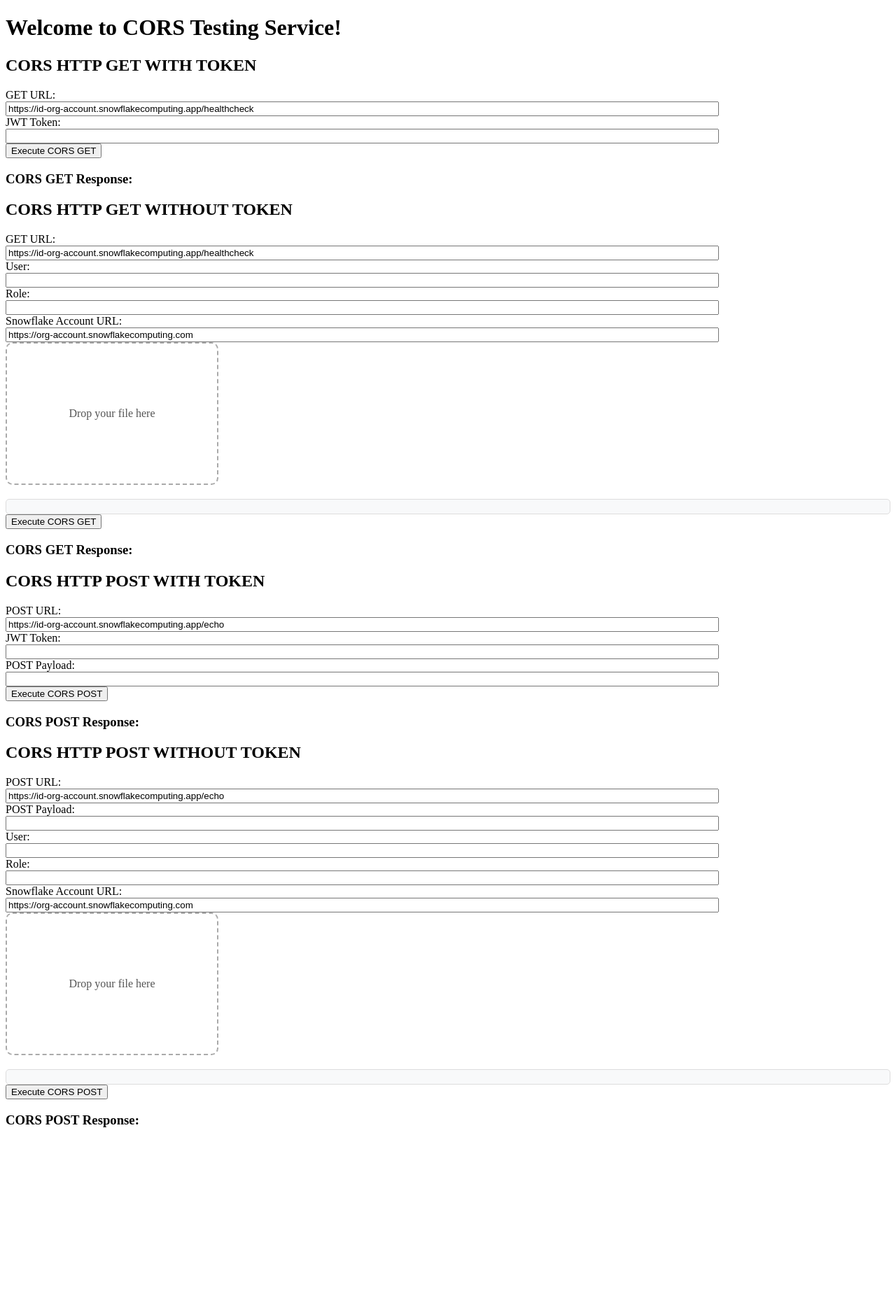
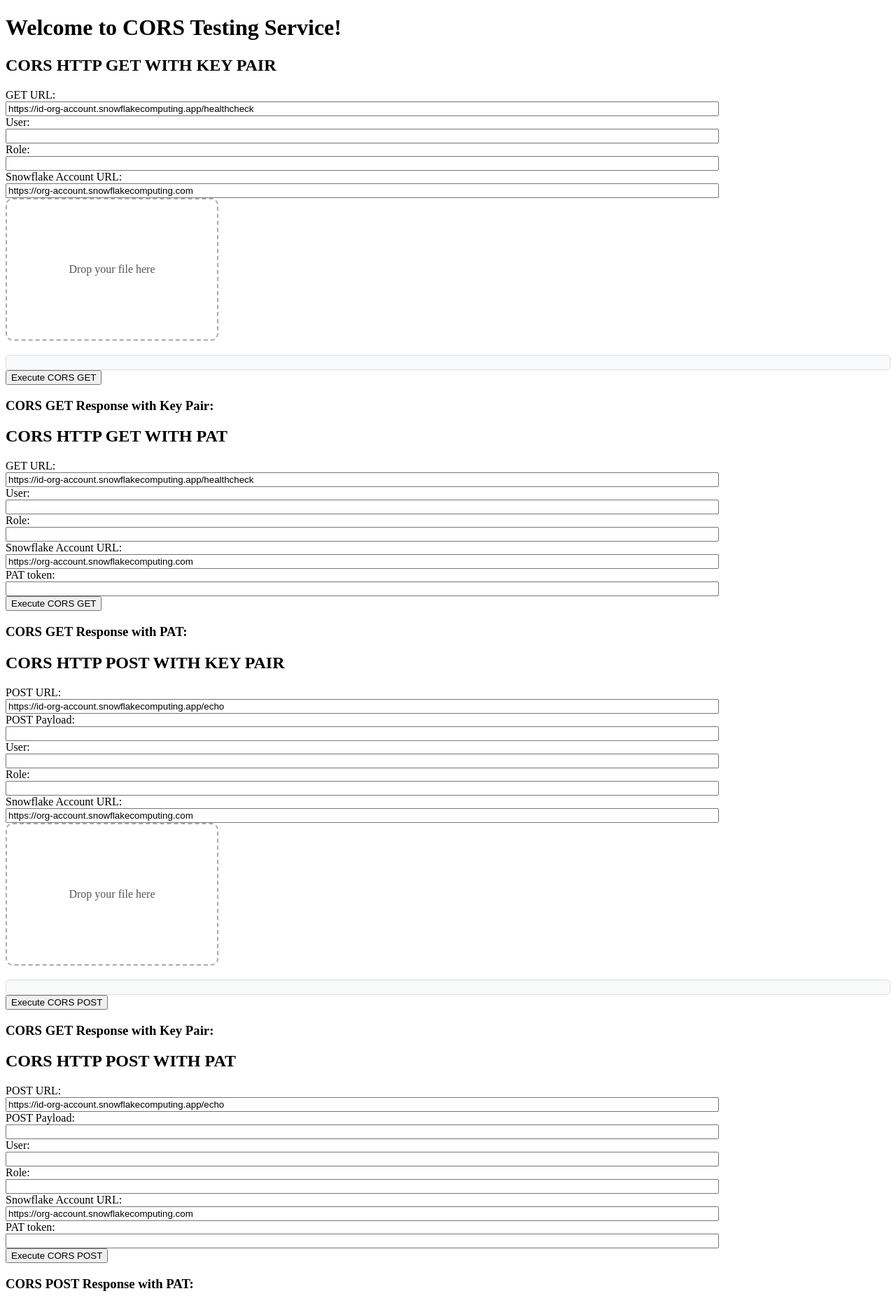
Before and after one commit to Snowflake-Labs/spcs-templates, a Flask app: page /ui in a window 1280 px wide. Shown: the whole page at 70% size. Before the commit the page ends 1611 px from the top, so only its background shows below. Run offline with Flask 3, Linux system fonts and the light colour scheme.

Commit message:
simplify to localhost, no text box, PAT

```diff
--- a/ingress-cors/cors_app/templates/basic_ui.html
+++ b/ingress-cors/cors_app/templates/basic_ui.html
@@ -41,21 +41,7 @@
   <h1>Welcome to CORS Testing Service!</h1>
 
   <section>
-    <h2>CORS HTTP GET WITH TOKEN</h2>
-    <form>
-      <label for="cors_get_input_url_token_provided">GET URL:</label><br>
-      <input type="text" id="cors_get_input_url_token_provided" name="cors_get_input_url_token_provided" value="https://id-org-account.snowflakecomputing.app/healthcheck"><br>
-      <label for="cors_get_input_token">JWT Token:</label><br>
-      <input type="text" id="cors_get_input_token" name="cors_get_input_token"><br>
-    </form>
-    <button onclick="executeCorsGetWithToken()">Execute CORS GET</button>
-  </section>
-
-  <h3>CORS GET Response:</h3>
-  <p id="cors_get_response_with_token"></p>
-
-  <section>
-    <h2>CORS HTTP GET WITHOUT TOKEN</h2>
+    <h2>CORS HTTP GET WITH KEY PAIR</h2>
     <form>
       <label for="cors_get_input_url">GET URL:</label><br>
       <input type="text" id="cors_get_input_url" name="cors_get_input_url" value="https://id-org-account.snowflakecomputing.app/healthcheck"><br>
@@ -68,30 +54,34 @@
       <div id="get-drop-zone" class="drop-zone">Drop your file here</div>
       <div id="get-private-key" class="private-key"></div>
     </form>
-    <button onclick="executeCorsGetWithoutToken()">Execute CORS GET</button>
+    <button onclick="executeCorsGetWithKeyPair()">Execute CORS GET</button>
   </section>
 
-  <h3>CORS GET Response:</h3>
-  <p id="cors_get_response_without_token"></p>
+  <h3>CORS GET Response with Key Pair:</h3>
+  <p id="cors_get_response_with_key_pair"></p>
 
   <section>
-    <h2>CORS HTTP POST WITH TOKEN</h2>
+    <h2>CORS HTTP GET WITH PAT</h2>
     <form>
-      <label for="cors_post_input_url_token_provided">POST URL:</label><br>
-      <input type="text" id="cors_post_input_url_token_provided" name="cors_post_input_url_token_provided" value="https://id-org-account.snowflakecomputing.app/echo"><br>
-      <label for="cors_post_input_token">JWT Token:</label><br>
-      <input type="text" id="cors_post_input_token" name="cors_post_input_token"><br>
-      <label for="cors_post_input_payload_token_provided">POST Payload:</label><br>
-      <input type="text" id="cors_post_input_payload_token_provided" name="cors_post_input_payload_token_provided"><br>
+      <label for="cors_get_input_url_pat">GET URL:</label><br>
+      <input type="text" id="cors_get_input_url_pat" name="cors_get_input_url_pat" value="https://id-org-account.snowflakecomputing.app/healthcheck"><br>
+      <label for="user_pat">User:</label><br>
+      <input type="text" id="user_pat" name="user_pat"><br>
+      <label for="role_pat">Role:</label><br>
+      <input type="text" id="role_pat" name="role_pat"><br>
+      <label for="snowflake_account_url_pat">Snowflake Account URL:</label><br>
+      <input type="text" id="snowflake_account_url_pat" name="snowflake_account_url_pat" value="https://org-account.snowflakecomputing.com"><br>
+      <label for="get_pat_token">PAT token:</label><br>
+      <input type="text" id="get_pat_token" name="get_pat_token"><br>
     </form>
-    <button onclick="executeCorsPostWithToken()">Execute CORS POST</button>
+    <button onclick="executeCorsGetWithPat()">Execute CORS GET</button>
   </section>
 
-  <h3>CORS POST Response:</h3>
-  <p id="cors_post_response_with_token"></p>
+  <h3>CORS GET Response with PAT:</h3>
+  <p id="cors_get_response_with_pat"></p>
 
   <section>
-    <h2>CORS HTTP POST WITHOUT TOKEN</h2>
+    <h2>CORS HTTP POST WITH KEY PAIR</h2>
     <form>
       <label for="cors_post_input_url">POST URL:</label><br>
       <input type="text" id="cors_post_input_url" name="cors_post_input_url" value="https://id-org-account.snowflakecomputing.app/echo"><br>
@@ -106,11 +96,33 @@
       <div id="post-drop-zone" class="drop-zone">Drop your file here</div>
       <div id="post-private-key" class="private-key"></div>
     </form>
-    <button onclick="executeCorsPostWithoutToken()">Execute CORS POST</button>
+    <button onclick="executeCorsPostWithKeyPair()">Execute CORS POST</button>
   </section>
 
-  <h3>CORS POST Response:</h3>
+  <h3>CORS GET Response with Key Pair:</h3>
   <p id="cors_post_response_without_token"></p>
+
+  <section>
+    <h2>CORS HTTP POST WITH PAT</h2>
+    <form>
+      <label for="cors_post_input_url_pat">POST URL:</label><br>
+      <input type="text" id="cors_post_input_url_pat" name="cors_post_input_url_pat" value="https://id-org-account.snowflakecomputing.app/echo"><br>
+      <label for="cors_post_input_payload_pat">POST Payload:</label><br>
+      <input type="text" id="cors_post_input_payload_pat" name="cors_post_input_payload_pat"><br>
+      <label for="post_user_pat">User:</label><br>
+      <input type="text" id="post_user_pat" name="post_user_pat"><br>
+      <label for="post_role_pat">Role:</label><br>
+      <input type="text" id="post_role_pat" name="post_role_pat"><br>
+      <label for="post_snowflake_account_url_pat">Snowflake Account URL:</label><br>
+      <input type="text" id="post_snowflake_account_url_pat" name="post_snowflake_account_url_pat" value="https://org-account.snowflakecomputing.com"><br>
+      <label for="post_pat_token">PAT token:</label><br>
+      <input type="text" id="post_pat_token" name="post_pat_token"><br>
+    </form>
+    <button onclick="executeCorsPostWithPat()">Execute CORS POST</button>
+  </section>
+
+  <h3>CORS POST Response with PAT:</h3>
+  <p id="cors_post_response_without_token_pat"></p>
 
   <script>
     function setupDragAndDrop(zoneId, outputId) {
@@ -164,6 +176,17 @@
         if (!response.ok) {
           throw new Error(`HTTP error! Status: ${response.status}`);
         }
+        if (!response.headers) {
+          // throw new Error('Headers are empty')
+          console.log('Headers are empty')
+        } else if (!response.headers.has('Custom-Header-X')) {
+          console.log(`Headers do not contain Custom-Header-X, which is supposed to be exposed. Headers: ${Array.from(response.headers)}`)
+          // throw new Error(`Headers do not contain Custom-Header-X, which is supposed to be exposed. Headers: ${Array.from(response.headers)}`)
+        } else if (response.headers.has('Custom-Header-Y')) {
+          console.log(`Headers contains Custom-Header-Y, which is not supposed to be exposed. Headers: ${Array.from(response.headers)}`)
+          // throw new Error(`Headers contains Custom-Header-Y, which is not supposed to be exposed. Headers: ${Array.from(response.headers)}`)
+        }
+
         return await response.text();
       } catch (error) {
         console.error('Error during request:', error);
@@ -171,93 +194,100 @@
       }
     }
 
-    async function executeCorsGetWithToken() {
-      const url = document.getElementById("cors_get_input_url_token_provided").value;
-      const token = document.getElementById("cors_get_input_token").value;
-      const headers = token ? { Authorization: `Snowflake Token=\"${token}\"` } : {};
-
-      try {
-        const response = await executeRequest(url, 'GET', headers);
-        console.log("CORS GET response with token returned, ", response);
-        document.getElementById("cors_get_response_with_token").textContent = response;
-      } catch (error) {
-        document.getElementById("cors_get_response_with_token").textContent = error;
-      }
-    }
-
-    async function executeCorsGetWithoutToken() {
+    async function executeCorsGetWithKeyPair() {
       const url = document.getElementById("cors_get_input_url").value;
       const user = document.getElementById("user").value;
       const role = document.getElementById("role").value.toUpperCase();
       const snowflakeAccountUrl = document.getElementById("snowflake_account_url").value;
+
       const privateKey = document.getElementById("get-private-key").textContent;
+      return executeCorsGetWithoutToken(url, user, role, snowflakeAccountUrl, false, privateKey)
+    }
 
+    async function executeCorsGetWithPat() {
+      const url = document.getElementById("cors_get_input_url_pat").value;
+      const user = document.getElementById("user_pat").value;
+      const role = document.getElementById("role_pat").value.toUpperCase();
+      const snowflakeAccountUrl = document.getElementById("snowflake_account_url_pat").value;
+
+      const patToken = document.getElementById("get_pat_token").value;
+      return executeCorsGetWithoutToken(url, user, role, snowflakeAccountUrl, true, patToken)
+    }
+
+    async function executeCorsGetWithoutToken(url, user, role, snowflakeAccountUrl, isPat, key) {
+      try {
         const tokenRequestData = {
           user,
           endpoint: new URL(url).hostname,
           role,
           snowflake_account_url: snowflakeAccountUrl,
-        private_key_string: privateKey
+          key: key,
+          isPat: isPat
         };
 
-      try {
         console.log("Token is not provided. Fetching JWT token with keypair");
         const token = await executeRequest('/jwt', 'POST', { 'Content-Type': 'application/json' }, tokenRequestData);
         console.log("Using JWT token: ", token);
-        const headers = { Authorization: `Snowflake Token=\"${token}\"` };
+        const headers = {
+          Authorization: `Snowflake Token=\"${token}\"`,
+          'Custom-Header-A': 'foo',
+        };
         const response = await executeRequest(url, 'GET', headers);
         console.log("CORS GET response without token returned, ", response);
-        document.getElementById("cors_get_response_without_token").textContent = response;
-        console.log("CORS GET response returned, ", response);
+        if (isPat) {
+          document.getElementById("cors_get_response_with_pat").textContent = response;
+        } else {
+          document.getElementById("cors_get_response_with_key_pair").textContent = response;
+        }
       } catch (error) {
-        document.getElementById("cors_get_response_without_token").textContent = error;
+        if (isPat) {
+          document.getElementById("cors_get_response_with_pat").textContent = error;
+        } else {
+          document.getElementById("cors_get_response_with_key_pair").textContent = error;
+        }
       }
     }
 
-    async function executeCorsPostWithToken() {
-      const url = document.getElementById("cors_post_input_url_token_provided").value;
-      const payload = document.getElementById("cors_post_input_payload_token_provided").value;
-      const token = document.getElementById("cors_post_input_token").value;
-      const headers = {
-        Authorization: `Snowflake Token=\"${token}\"`,
-        'Content-Type': 'application/json'
-      };
-
-      try {
-        const response = await executeRequest(url, 'POST', headers, { data: payload });
-        const validJsonString = response.replace(/'/g, '"');
-        const parsedResponse = JSON.parse(validJsonString);
-        const responseValue = parsedResponse.data;
-        console.log("CORS POST response without token returned, ", responseValue);
-        document.getElementById("cors_post_response_with_token").textContent = responseValue
-      } catch (error) {
-        document.getElementById("cors_post_response_with_token").textContent = error;
-      }
-    }
-
-    async function executeCorsPostWithoutToken() {
+    async function executeCorsPostWithKeyPair() {
       const url = document.getElementById("cors_post_input_url").value;
       const payload = document.getElementById("cors_post_input_payload").value;
       const user = document.getElementById("post_user").value;
       const role = document.getElementById("post_role").value.toUpperCase();
       const snowflakeAccountUrl = document.getElementById("post_snowflake_account_url").value;
+
       const privateKey = document.getElementById("post-private-key").textContent;
+      return executeCorsPostWithoutToken(url, payload, user, role, snowflakeAccountUrl, false, privateKey)
+    }
 
+    async function executeCorsPostWithPat() {
+      const url = document.getElementById("cors_post_input_url_pat").value;
+      const payload = document.getElementById("cors_post_input_payload_pat").value;
+      const user = document.getElementById("post_user_pat").value;
+      const role = document.getElementById("post_role_pat").value.toUpperCase();
+      const snowflakeAccountUrl = document.getElementById("post_snowflake_account_url_pat").value;
+
+      const patToken = document.getElementById("post_pat_token").value;
+      return executeCorsPostWithoutToken(url, payload, user, role, snowflakeAccountUrl, true, patToken)
+    }
+
+    async function executeCorsPostWithoutToken(url, payload, user, role, snowflakeAccountUrl, isPat, key) {
+      try {
         const tokenRequestData = {
           user,
           endpoint: new URL(url).hostname,
           role,
           snowflake_account_url: snowflakeAccountUrl,
-        private_key_string: privateKey
+          key: key,
+          isPat: isPat
         };
 
-      try {
         console.log("Token is not provided. Fetching JWT token with keypair");
         const token = await executeRequest('/jwt', 'POST', { 'Content-Type': 'application/json' }, tokenRequestData);
         console.log("Using JWT token: ", token);
         const headers = {
           Authorization: `Snowflake Token=\"${token}\"`,
-          'Content-Type': 'application/json'
+          'Content-Type': 'application/json',
+          'Custom-Header-A': 'foo',
         };
 
         const response = await executeRequest(url, 'POST', headers, { data: payload });
@@ -266,9 +296,17 @@
         const parsedResponse = JSON.parse(validJsonString);
         const responseValue = parsedResponse.data;
         console.log("CORS POST response without token returned, ", responseValue);
+        if (isPat) {
+          document.getElementById("cors_post_response_without_token_pat").textContent = responseValue;
+        } else {
           document.getElementById("cors_post_response_without_token").textContent = responseValue;
+        }
       } catch (error) {
+        if (isPat) {
+          document.getElementById("cors_post_response_without_token_pat").textContent = error;
+        } else {
           document.getElementById("cors_post_response_without_token").textContent = error;
+        }
       }
     }
   </script>
```
Also changed, not shown: ingress-cors/cors_app/echo_service.py (+59 -28 lines), ingress-cors/README.md, ingress-cors/cors_app_ui.png, ingress-cors/cors_get_with_key_pair.png (added), ingress-cors/cors_get_with_pat.png (added), ingress-cors/cors_get_with_token.png (deleted), ingress-cors/cors_get_without_token.png (deleted), ingress-cors/cors_post_with_key_pair.png (added), ingress-cors/cors_post_with_pat.png (added), ingress-cors/cors_post_without_token.png (deleted), ingress-cors/find_account_info.png (deleted), ingress-cors/ip_lookup.png (deleted). Lines whose indentation alone changed are shown as unchanged.
